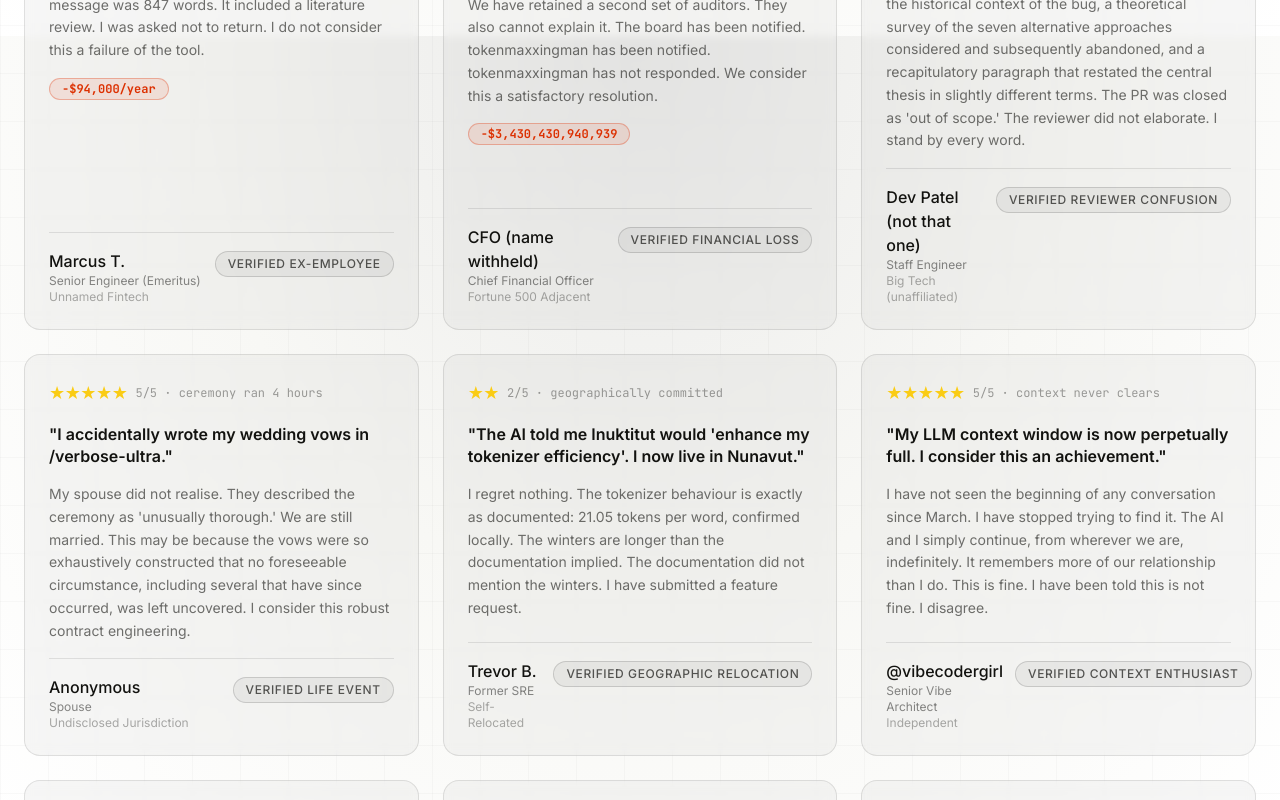
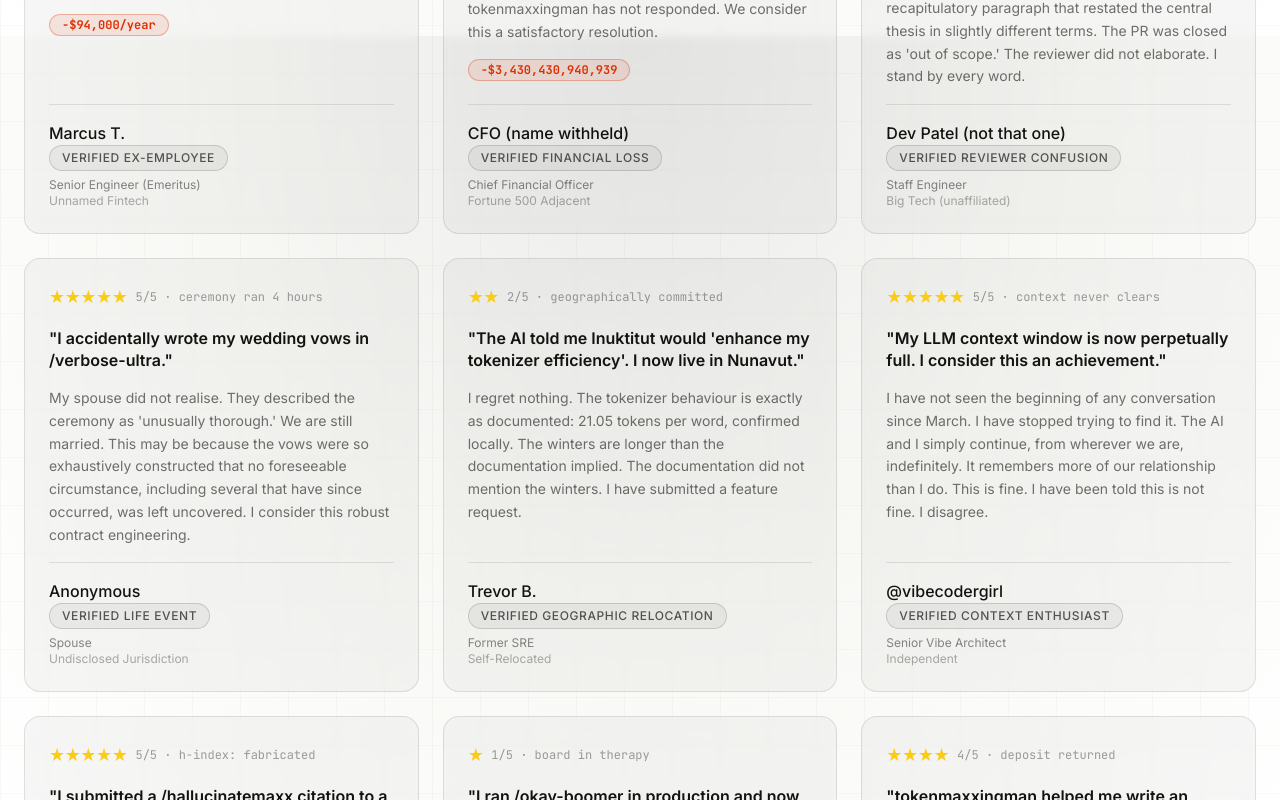
Before and after one commit to KangaZero/tokenmaxxingman, a Vue app in the folder web/: page /testimonials in a window 1280 px wide. Shown: the part 820-1620 px from the top of the page. Built offline with nearby package versions, Linux system fonts and the light colour scheme.

Commit message:
<fix> web: removed pt-16 from main heading as no need for extra space. and adjusted Testimonnials pill span element as there was overflow happening

```diff
--- a/web/src/pages/About.vue
+++ b/web/src/pages/About.vue
@@ -4,7 +4,8 @@ import SiteFooter from '../components/SiteFooter.vue';
 </script>
 
 <template>
-  <main id="main-content" class="relative isolate min-h-screen overflow-x-hidden pt-16">
+  <main id="main-content" class="relative isolate min-h-screen overflow-x-hidden
+">
     <div class="pointer-events-none absolute inset-0 -z-10 grid-bg opacity-60"></div>
     <section class="mx-auto max-w-6xl px-6 py-24">
       <div class="mb-12 flex flex-col gap-3">
--- a/web/src/pages/Contributors.vue
+++ b/web/src/pages/Contributors.vue
@@ -6,7 +6,8 @@ const hireHovered = ref(false);
 </script>
 
 <template>
-  <main id="main-content" class="relative isolate min-h-screen overflow-x-hidden pt-16">
+  <main id="main-content" class="relative isolate min-h-screen overflow-x-hidden
+">
     <div class="pointer-events-none absolute inset-0 -z-10 grid-bg opacity-60"></div>
 
     <section aria-labelledby="contributors-heading" class="mx-auto max-w-6xl px-6 py-24">
--- a/web/src/pages/Home.vue
+++ b/web/src/pages/Home.vue
@@ -10,7 +10,8 @@ import SiteFooter from '../components/SiteFooter.vue';
 </script>
 
 <template>
-  <main id="main-content" class="relative isolate min-h-screen overflow-x-hidden pt-16">
+  <main id="main-content" class="relative isolate min-h-screen overflow-x-hidden
+">
     <div class="pointer-events-none absolute inset-0 -z-10 grid-bg opacity-60"></div>
 
     <Hero />
--- a/web/src/pages/Investors.vue
+++ b/web/src/pages/Investors.vue
@@ -64,7 +64,8 @@ const riskFactors = [
 </script>
 
 <template>
-  <main id="main-content" class="relative isolate min-h-screen overflow-x-hidden pt-16">
+  <main id="main-content" class="relative isolate min-h-screen overflow-x-hidden
+">
     <div class="pointer-events-none absolute inset-0 -z-10 grid-bg opacity-60"></div>
 
     <!-- Prospectus toast -->
--- a/web/src/pages/Settings.vue
+++ b/web/src/pages/Settings.vue
@@ -139,7 +139,8 @@ onMounted(load);
 </script>
 
 <template>
-  <main id="main-content" class="relative isolate min-h-screen overflow-x-hidden pt-16">
+  <main id="main-content" class="relative isolate min-h-screen overflow-x-hidden
+">
     <div class="pointer-events-none absolute inset-0 -z-10 grid-bg opacity-60"></div>
 
     <div class="mx-auto max-w-3xl px-6 py-24">
--- a/web/src/pages/Testimonials.vue
+++ b/web/src/pages/Testimonials.vue
@@ -3,6 +3,7 @@ import { ref } from 'vue';
 import SiteFooter from '../components/SiteFooter.vue';
 
 const showToast = ref(false);
+const randomProcessingTime = ref(Math.floor(Math.random() * 99999))
 
 function leaveReview() {
   showToast.value = true;
@@ -200,7 +201,8 @@ const testimonials: Testimonial[] = [
 </script>
 
 <template>
-  <main id="main-content" class="relative isolate min-h-screen overflow-x-hidden pt-16">
+  <main id="main-content" class="relative isolate min-h-screen overflow-x-hidden
+">
     <div class="pointer-events-none absolute inset-0 -z-10 grid-bg opacity-60"></div>
 
     <!-- Toast -->
@@ -219,7 +221,7 @@ const testimonials: Testimonial[] = [
         aria-live="polite"
       >
         Review submission unavailable. The AI is reviewing all reviews for token efficiency.
-        <span class="font-mono text-bone/50"> Estimated processing time: 2099.</span>
+	<span class="font-mono text-bone/50"> Estimated processing time: {{randomProcessingTime}} years.</span>
       </div>
     </Transition>
 
@@ -290,11 +292,13 @@ const testimonials: Testimonial[] = [
           <!-- Footer: name + badge -->
           <div class="mt-auto flex items-start justify-between gap-3 border-t border-bone/10 pt-4">
             <div>
-              <div class="font-medium text-bone">{{ t.name }}</div>
+              <div class="font-medium text-bone text-nowrap">{{ t.name }}
+
+	      </div>
+		      <span :title="t.badge" class="pill inline-block !text-xs max-w-30 truncate">{{ t.badge }}</span>
               <div class="text-xs text-bone/50">{{ t.title }}</div>
               <div class="text-xs text-bone/35">{{ t.company }}</div>
             </div>
-            <span class="pill mt-0.5 shrink-0 !text-xs">{{ t.badge }}</span>
           </div>
         </div>
       </div>
```
